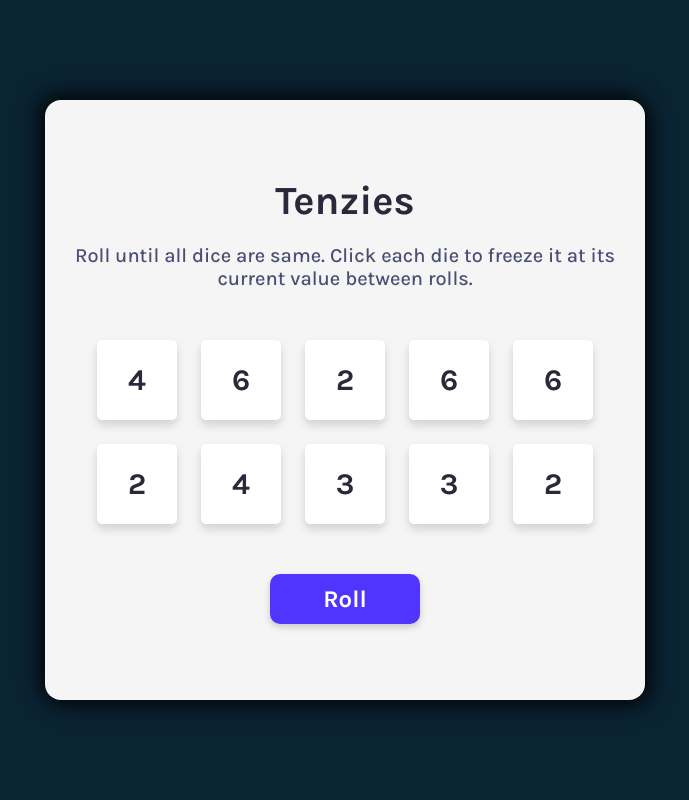
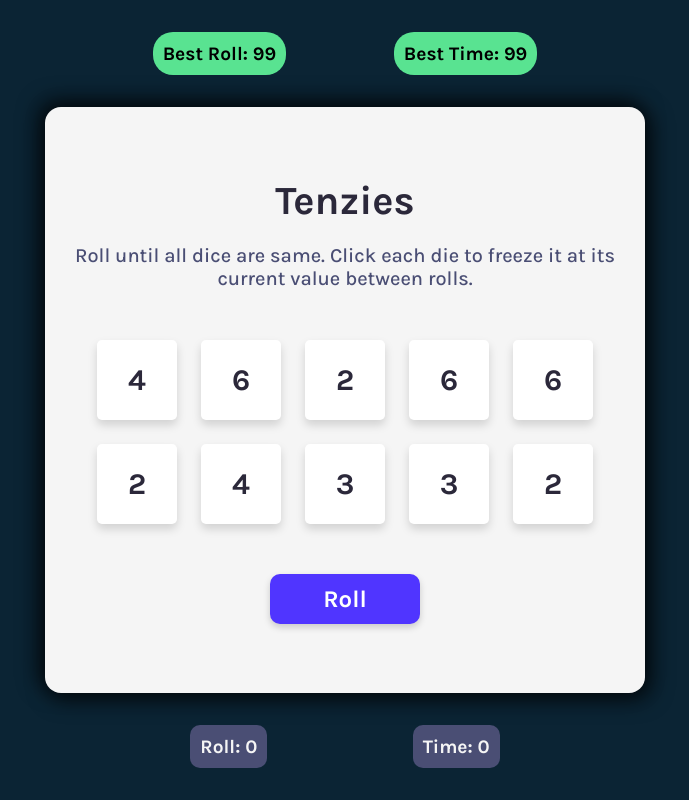
Before and after one commit to JuJu2181/React-Projects, a React (Create React App) app in the folder tenzies-game/: page / in a window 1280 px wide. Shown: the whole page, without its empty margins (295-984 px from the left). Built offline with nearby package versions, Linux system fonts and the light colour scheme.

Commit message:
feat: Added frontend components for score and time

```diff
--- a/tenzies-game/src/App.js
+++ b/tenzies-game/src/App.js
@@ -17,8 +17,18 @@ export default function App() {
 
     // only suitable for array not for dictionary
 
+    //* to check if the item called best_rolls exists previously in localstorage or not
+    if (!localStorage.getItem("best_rolls")) {
+        localStorage.setItem("best_rolls",0);
+    }
+
     // * For Endgame we create a new state called tenzies and use useEffect hook
     const [tenzies, setTenzies] = React.useState(false);
+
+    //  to record number of rolls needed to finish game
+    const [rollsCount, setRollsCount] = React.useState(0);
+
+    const [bestRolls, setBestRolls] = React.useState(0);
 
 
 
@@ -47,6 +57,9 @@ export default function App() {
     const handleRoll = (tenzies) => {
 
         if (tenzies) {
+            if (bestRolls > localStorage.getItem("best_rolls")) {
+                localStorage.setItem("best_rolls",bestRolls);
+            }
             setTenzies(false);
             setDice(allNewDice());
         } else {
@@ -69,7 +82,11 @@ export default function App() {
     }, [dice]);
 
     return <div className="main-wrapper">
-        { tenzies && <Confetti/>}
+        {tenzies && <Confetti />}
+        <section className="scores">
+            <div className="best">Best Roll: 99</div>
+            <div className="best">Best Time: 99</div>
+        </section>
         <main>
             <h1 className="game-title">Tenzies</h1>
             <p className="game-desc">Roll until all dice are same. Click each die to freeze it at its current value between rolls.</p>
@@ -78,5 +95,9 @@ export default function App() {
             </div>
             <button className="roll-btn" onClick={()=>handleRoll(tenzies)}>{ tenzies ? "New Game":"Roll"}</button>
         </main>
+        <section className="scores">
+            <div className="current">Roll: 0</div>
+            <div className="current">Time: 0</div>
+        </section>
     </div>
 }
--- a/tenzies-game/src/assets/css/index.css
+++ b/tenzies-game/src/assets/css/index.css
@@ -21,6 +21,7 @@
 
 .main-wrapper{
     display: flex;
+    flex-direction: column;
     justify-content: center;
     align-items: center;
     width: 100vw;
@@ -121,6 +122,35 @@ main{
 .roll-btn:active{
     box-shadow: inset 10px 10px 15px -3px rgba(0, 0, 0, 0.7);
 }
+
+/* For Scores and time  */
+.scores{
+    display: flex;
+    align-items: center;
+    justify-content: space-evenly;
+    width: 600px;
+    margin: 2rem 0;
+}
+
+.best{
+    background-color: var(--selected-color);
+    padding: 10px;
+    border-radius: 20px;
+    font-size: 1.2rem;
+    font-weight: 700;
+}
+
+.current{
+    background-color: var(--text-color);
+    padding: 10px;
+    border-radius: 10px;
+    font-size: 1.2rem;
+    font-weight: 700;
+    color: var(--white-color);
+}
+
+
+/** Media queries for responsiveness */
 
 @media screen and (max-width: 650px) {
     main{
```
Also changed, not shown: 1 other file (tests, documents, lock files or other folders).
